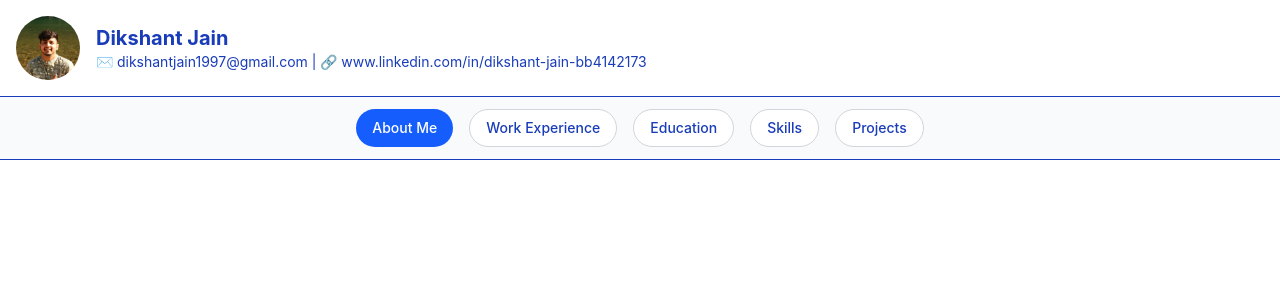
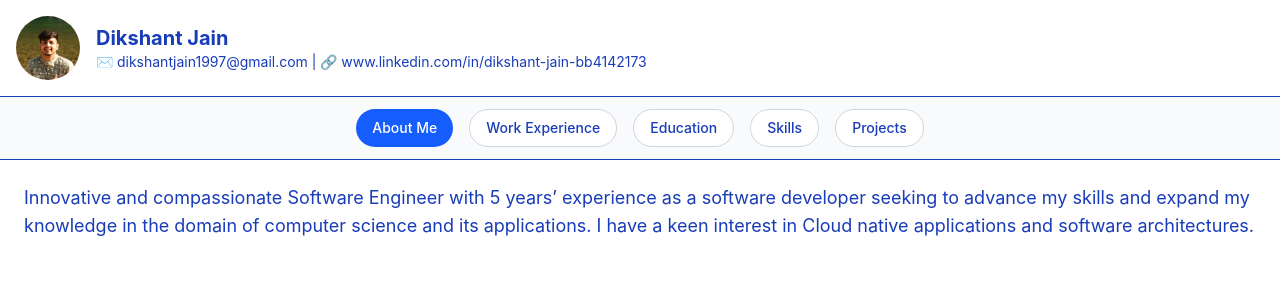
Before and after one commit to dikshantjain/diksh, a React (Vite) app: page / in a window 1280 px wide. Both pictures are taken after a click on the button "About Me". Shown: the top 300 px of the page. Built offline with nearby package versions, Linux system fonts and the light colour scheme.

Commit message:
feat: added dynamic data

```diff
--- a/src/App.tsx
+++ b/src/App.tsx
@@ -1,7 +1,8 @@
 import { useState } from "react";
 import { Header } from "./Header";
 import { Menu } from "./Menu";
-
+import { DynamicData } from "./DynamicData";
+import {content} from "./data/content"
 
 const sections = ["About Me", "Work Experience", "Education", "Skills", "Projects"];
 function App() {
@@ -11,8 +12,8 @@ function App() {
     <div className="min-h-screen flex flex-col text-blue-800">
       <Header/>
       <Menu sections={sections} selected={selected} setSelected={setSelected} />
-      {/* <DynamicData content={content} selected={selected} />
-      <Footer /> */}
+      <DynamicData content={content} selected={selected} />
+      {/* <Footer /> */}
     </div>
 
 
--- /dev/null
+++ b/src/DynamicData.tsx
@@ -0,0 +1,29 @@
+
+
+interface DynamicDataProps {
+  content:  Record<string, any>;
+  selected: string;
+}
+
+export function DynamicData({ content, selected }: DynamicDataProps) {
+    const section = content[selected]
+    return (
+        <div className="flex-grow p-6 space-y-6">
+          {section?.header_one && (
+            <p className="text-lg whitespace-pre-line">{section.header_one}</p>
+          )}
+
+          {section?.work_items &&
+            section.work_items.map((job: { title: string; points: string[] }, idx: number) => (
+              <div key={idx} className="text-left space-y-2">
+                <h2 className="text-md font-semibold">{job.title}</h2>
+                <ul className="list-disc list-inside space-y-1 text-base">
+                  {job.points.map((point, i) => (
+                    <li key={i}>{point}</li>
+                  ))}
+                </ul>
+              </div>
+            ))}
+        </div>
+      );
+};
--- /dev/null
+++ b/src/data/content.ts
@@ -0,0 +1,46 @@
+type WorkItem = {
+    title: string;
+    points: string[];
+  };
+
+  export const content: Record<string, any> = {
+    "About Me": {
+      header_one:
+        "Innovative and compassionate Software Engineer with 5 years’ experience as a software developer seeking to advance my skills and expand my knowledge in the domain of computer science and its applications. I have a keen interest in Cloud native applications and software architectures.",
+    },
+    "Work Experience": {
+      work_items: [
+        {
+          title: "👨‍💻 Software Development Engineer 2, Barq, Remote (June 2023 - Current)",
+          points: [
+            "Developed a high-performance notification engine handling 12,000 TPM using Node.js and BullMQ.",
+            "Built a Kafka microservice using Spring Boot and Apache Kafka for backend S2S events.",
+            "Created shared libraries for Redis, Kafka, and common functionality using SOLID principles.",
+            "Mentored junior developers and led code reviews with a TDD focus.",
+            "Worked with third-party vendors to guide product integration decisions.",
+          ],
+        },
+        {
+          title: "👨‍💻 Software Development Engineer 1, Blackbuck, Bangalore (Aug 2022 – Mar 2023)",
+          points: [
+            "Developed backend service supporting real-time Fastag transactions using Amazon SQS and Kafka.",
+            "Built and maintained REST APIs using Spring Boot.",
+            "Provided on-call support and performance monitoring via Dynatrace and New Relic.",
+            "Delivered application metrics for performance tuning and resource planning.",
+          ],
+        },
+        {
+          title: "👨‍💻 Software Development Engineer 1, Amadeus Labs, Bangalore (Aug 2020 – Jun 2022)",
+          points: [
+            "Developed REST APIs using JAX-RS deployed on Amadeus Cloud Services.",
+            "Created Seat Map Plug N Play API and Covid Restriction API for major airlines.",
+            "Conducted benchmark testing using Gatling and Apache JMeter.",
+          ],
+        },
+      ],
+    },
+    Education: {
+      header_one:
+        "🎓 Vellore Institute of Technology (VIT), Vellore\nBTech in Electronics and Communication Engineering with Specialization in IoT and Sensors\nGraduated: June 2020\nCGPA: 8.86/10",
+    },
+  };
```
